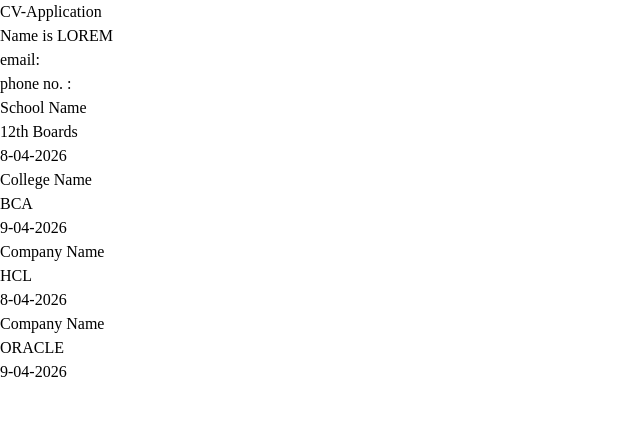
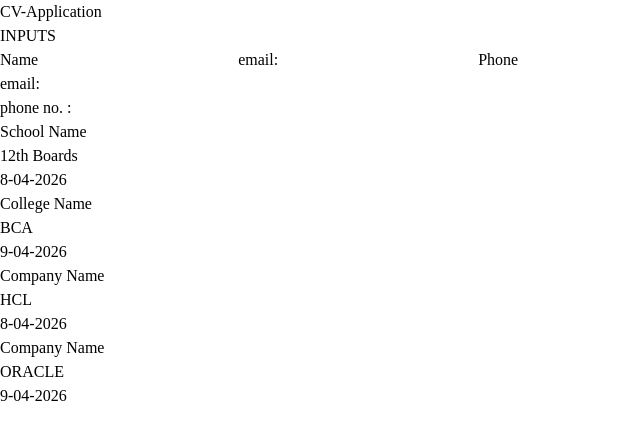
Before and after one commit to jashan1918/CV-Application, a React (Vite) app in the folder cv-App/: page / in a window 1280 px wide. Shown: the top 440 px of the page, without its empty margins (0-640 px from the left). Built offline with nearby package versions, Linux system fonts and the light colour scheme.

Commit message:
refactor Form, Page, and Preview components to manage CV state and display user inputs

```diff
--- a/cv-App/src/Components/FormSection.jsx
+++ b/cv-App/src/Components/FormSection.jsx
@@ -1,9 +1,58 @@
-function Form () {
+function Form ({cv, setCv}) {
 
 
     return(
         <>
-          <div className="h-200 w-1/2 bg-pink-300"></div>
+          <div className="h-200 w-1/2 bg-gray-50 p-10 pt-0">
+          <div className="h-full w-full bg-blue-400 flex flex-col items-center">
+            <h1 className="text-xl font-bold">INPUTS</h1>
+
+            <div className="bg-white w-full h-10 mt-5">
+
+            <label htmlFor="name">Name
+              <input type="text" id="name" onChange={(e) => {
+                setCv({
+                  ...cv,
+                  personal : {
+                    ...cv.personal,
+                    name: e.target.value
+
+                  }
+                })
+              }} />
+              </label>
+
+              <label htmlFor="email">
+                email:
+
+                <input type="email" id="email" onChange={(e) => {
+                  setCv({
+                    ...cv,
+                    personal: {
+                      ...cv.personal,
+                      email: e.target.value
+                    }
+                  })
+                }} />
+              </label>
+
+              <label htmlFor="phone">
+                Phone
+                <input type="text" id="phone" onChange={(e) => {
+
+                  setCv({
+                    ...cv,
+                    personal: {
+                      ...cv.personal,
+                      phone: e.target.value
+                    }
+                  })
+                }} />
+              </label>
+            </div>
+
+          </div>
+          </div>
         </>
     )
 }
--- a/cv-App/src/Components/Page.jsx
+++ b/cv-App/src/Components/Page.jsx
@@ -1,18 +1,38 @@
+import { useState } from "react";
 import Form from "./FormSection";
 import Preview from "./PreviewSection";
 
 function Page() {
 
+    const [cv, setCv] = useState({
+
+        personal: {
+            name: "",
+            email: "",
+            phone: ""
+        },
+
+        education: [
+             {school: "", degree: "", date: "" },
+            { college: "", degree: "", date: "" }
+        ],
+
+          experience: [
+          { company: "", role: "", date: "" },
+          {company: "", role: "", date: ""}
+  ]
+
+    })
 
     return (
     <div className="flex justify-center items-center flex-col gap-10 bg-gray-400  h-screen">
       <h1 className="text-5xl font-bold">CV-Application</h1>
-      <div className="shadow-xl flex justify-center w-300">
+      <div className="shadow-xl flex justify-center w-300 gap-10">
 
         {/* LEFT */}
 
-        <Form />
-        <Preview />
+        <Form  cv={cv} setCv={setCv}/>
+        <Preview cv={cv}/>
 
       </div>
     </div>
--- a/cv-App/src/Components/PreviewSection.jsx
+++ b/cv-App/src/Components/PreviewSection.jsx
@@ -1,14 +1,14 @@
-function Preview() {
+function Preview({cv}) {
 
 
     return(
         <>
                 <div className="bg-gray-50 w-1/2 h-200 p-10 flex items-center flex-col">
           <div>
-            <h1 className="text-3xl font-semibold">Name is LOREM</h1>
+            <h1 className="text-3xl font-semibold">{cv.personal.name}</h1>
             <p className="flex gap-5">
-              <p>email: </p>
-              <p>phone no. :</p>
+              <p>email: {cv.personal.email} </p>
+              <p>phone no. : {cv.personal.phone}</p>
             </p>
           </div>
 
```
